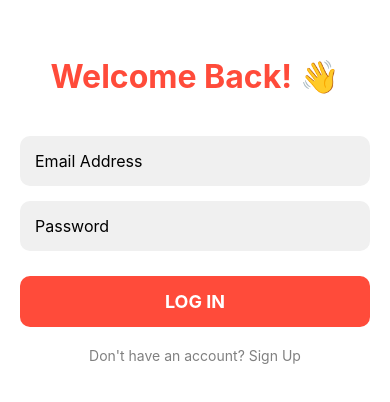
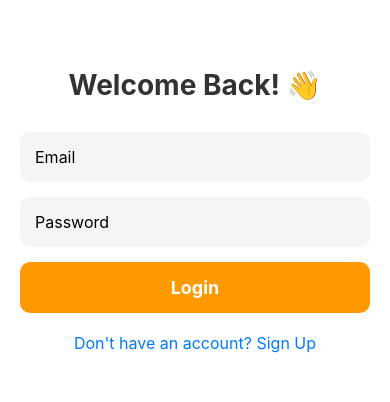
Before and after one commit to snikshi/yumigo, a React Native app: screen /Login in a window 390 px wide. Shown: the part 212-614 px from the top of the page. Built offline with nearby package versions, Linux system fonts and the light colour scheme; what @stripe/stripe-react-native would draw is missing.

Commit message:
"Fixing App and Login Logic"

```diff
--- a/src/screens/LoginScreen.js
+++ b/src/screens/LoginScreen.js
@@ -1,53 +1,43 @@
 import React, { useState } from 'react';
 import { View, Text, TextInput, TouchableOpacity, StyleSheet, Alert, ActivityIndicator } from 'react-native';
-// 👇 IMPORT THE BRAIN
-import { useCart } from '../context/CartContext';
-import { useAuth } from '../context/AuthContext';
+import { useAuth } from '../context/AuthContext'; // Only use Auth, not Cart
 
 export default function LoginScreen({ navigation }) {
   const [email, setEmail] = useState('');
   const [password, setPassword] = useState('');
   const [loading, setLoading] = useState(false);
 
-  // 👇 GET THE SAVE FUNCTION
-  const { loginUser } = useCart();
+  // Get the login function from our new "Brain"
   const { login } = useAuth();
+
   const handleLogin = async () => {
-   // ... inside handleLogin ...
-if (response.ok) {
-    // 👇 THIS LINE IS CRITICAL - IT SAVES THE USER
-    login(data.user);
-
-    Alert.alert("Success", "Welcome Back!");
-    // ... navigation ...
+    if (!email || !password) {
+      Alert.alert('Error', 'Please fill in all fields');
+      return;
     }
 
     setLoading(true);
-
     try {
-        // 1. Send Data to Backend
-        // Make sure this IP is still correct!
-        const response = await fetch('https://yumigo-api.onrender.com/api/auth/login', {
+      // 1. Send data to server
+      const response = await fetch('https://yumigo-api.onrender.com/api/user/login', {
         method: 'POST',
         headers: { 'Content-Type': 'application/json' },
-            body: JSON.stringify({ email, password })
+        body: JSON.stringify({ email, password }),
       });
 
       const data = await response.json();
 
-        // 2. Check Response
+      // 2. Check if server said "OK"
       if (response.ok) {
-            // 👇 SAVE USER TO MEMORY HERE
-            loginUser(data.user);
-
-            Alert.alert("Welcome Back! 👋", "Login Successful");
-            navigation.navigate('MainTabs');
+        // 3. SAVE THE USER (This fixes the "null" error)
+        login(data.user);
+        Alert.alert('Success', 'Welcome back!');
+        // Navigation is handled by AppNavigator automatically now
       } else {
-            Alert.alert("Login Failed", data.message || "Invalid credentials");
+        Alert.alert('Login Failed', data.message || 'Invalid credentials');
       }
-
     } catch (error) {
-        Alert.alert("Error", "Could not connect to server.");
+      Alert.alert('Error', 'Could not connect to server');
     } finally {
       setLoading(false);
     }
@@ -59,23 +49,21 @@ if (response.ok) {
 
       <TextInput
         style={styles.input}
-        placeholder="Email Address"
-        keyboardType="email-address"
-        autoCapitalize="none"
+        placeholder="Email"
         value={email}
         onChangeText={setEmail}
+        autoCapitalize="none"
       />
-
       <TextInput
         style={styles.input}
         placeholder="Password"
-        secureTextEntry
         value={password}
         onChangeText={setPassword}
+        secureTextEntry
       />
 
       <TouchableOpacity style={styles.button} onPress={handleLogin} disabled={loading}>
-        {loading ? <ActivityIndicator color="#fff" /> : <Text style={styles.buttonText}>LOG IN</Text>}
+        {loading ? <ActivityIndicator color="#fff" /> : <Text style={styles.buttonText}>Login</Text>}
       </TouchableOpacity>
 
       <TouchableOpacity onPress={() => navigation.navigate('Register')}>
@@ -87,9 +75,9 @@ if (response.ok) {
 
 const styles = StyleSheet.create({
   container: { flex: 1, justifyContent: 'center', padding: 20, backgroundColor: '#fff' },
-  title: { fontSize: 32, fontWeight: 'bold', marginBottom: 40, textAlign: 'center', color: '#FF4B3A' },
-  input: { backgroundColor: '#f0f0f0', padding: 15, borderRadius: 10, marginBottom: 15, fontSize: 16 },
-  button: { backgroundColor: '#FF4B3A', padding: 15, borderRadius: 10, alignItems: 'center', marginTop: 10 },
-  buttonText: { color: 'white', fontSize: 18, fontWeight: 'bold' },
-  link: { marginTop: 20, textAlign: 'center', color: 'gray' }
+  title: { fontSize: 28, fontWeight: 'bold', marginBottom: 30, textAlign: 'center', color: '#333' },
+  input: { backgroundColor: '#f5f5f5', padding: 15, borderRadius: 10, marginBottom: 15, fontSize: 16 },
+  button: { backgroundColor: '#FF9900', padding: 15, borderRadius: 10, alignItems: 'center' },
+  buttonText: { color: '#fff', fontSize: 18, fontWeight: 'bold' },
+  link: { marginTop: 20, textAlign: 'center', color: '#007AFF', fontSize: 16 }
 });
```
Also changed, not shown: App.js (+2 -5 lines). Lines whose indentation alone changed are shown as unchanged.
